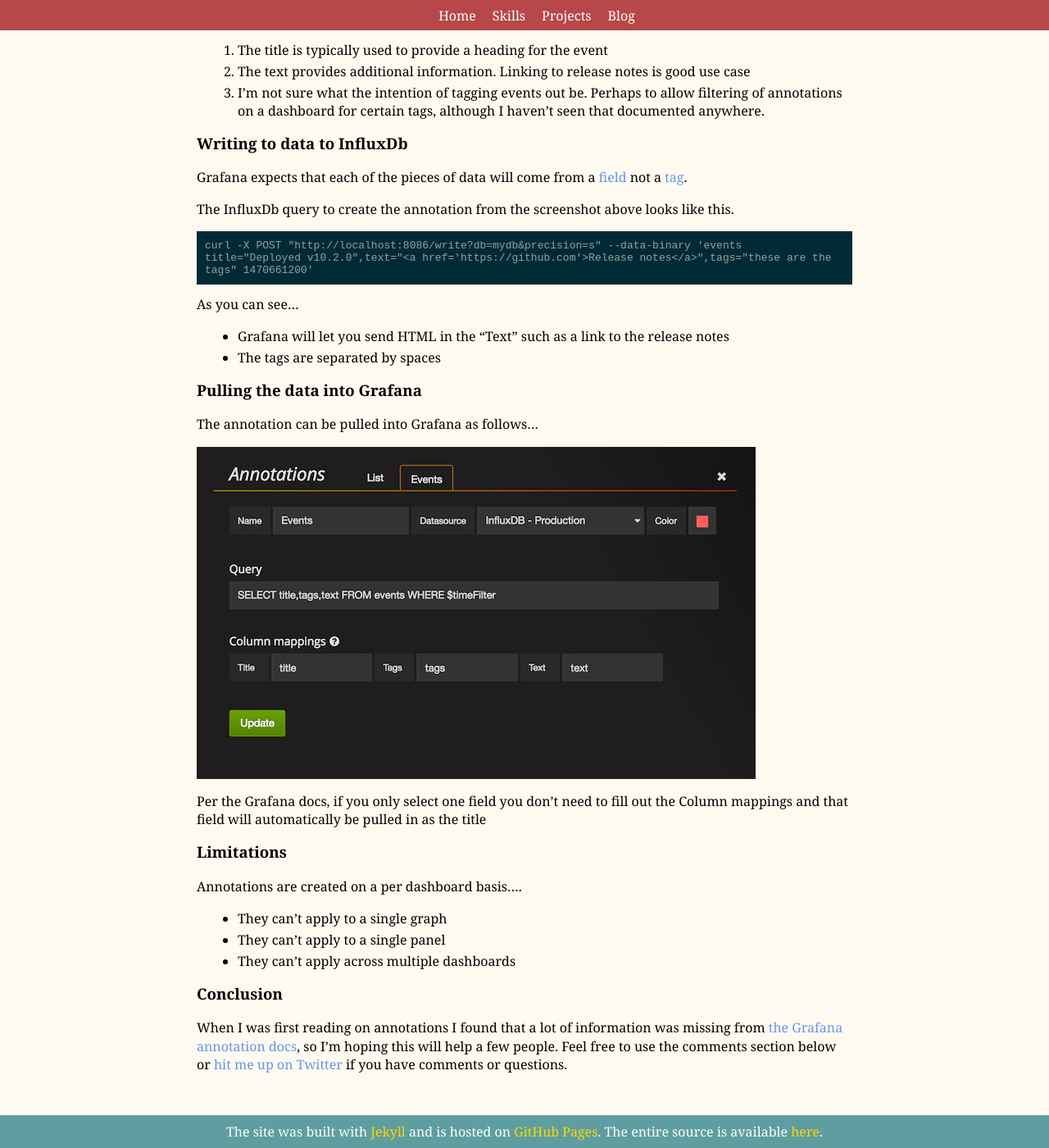
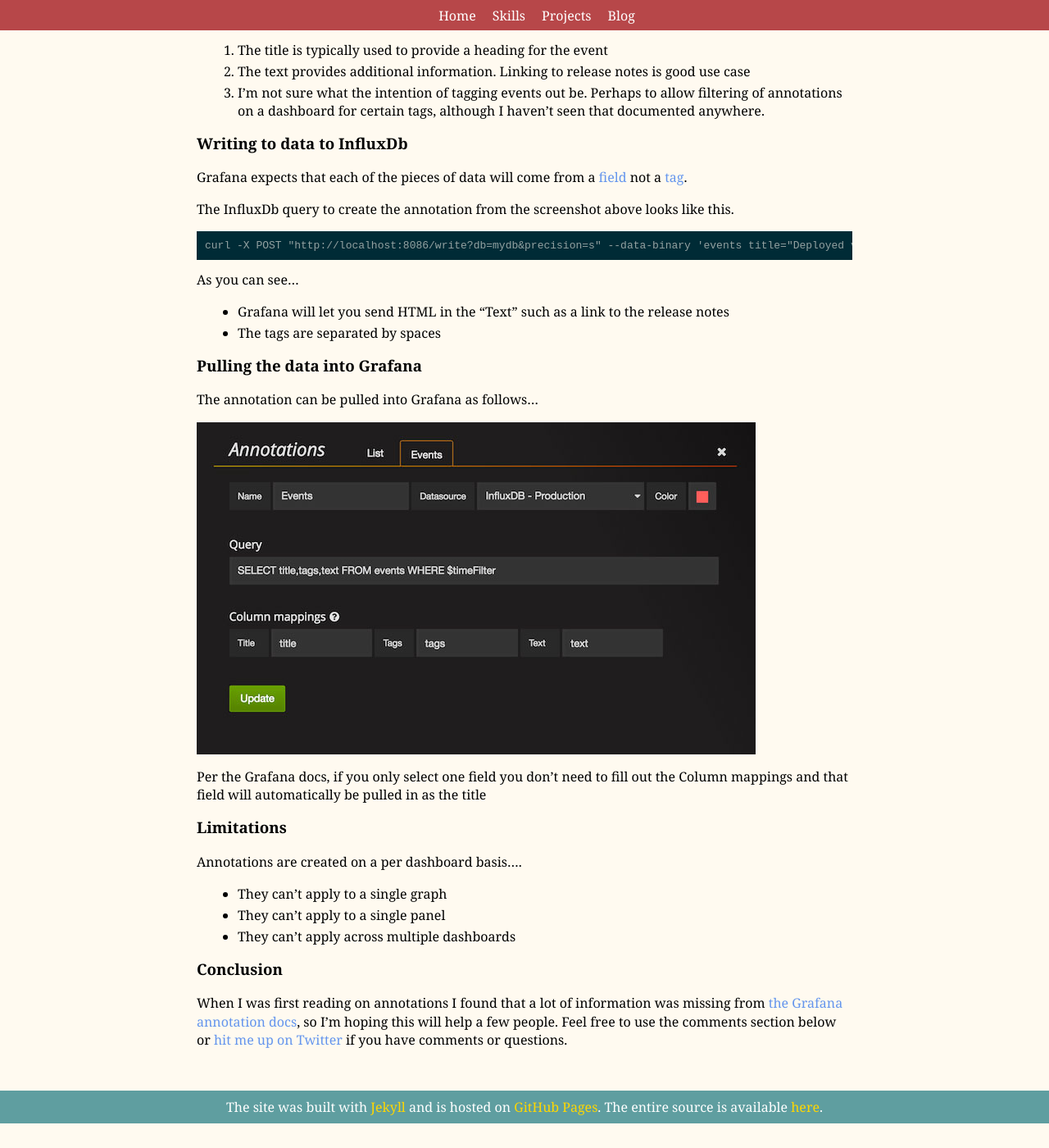
Before and after one commit to mpchadwick/mpchadwick.github.io, a Jekyll site: the page built from _posts/2016-08-08-grafana-influxdb-annotations.md, in a window 1280 px wide and 1400 px high, scrolled down 1118 px. Shown: the whole window at 82% size. Built offline with Jekyll 4.4.1, drawn with Linux system fonts in a browser that asks for light colours; comment, search, counter and statistics services are not loaded; after the commit the page ends 2488 px from its top, so only the background shows below that.

Commit message:
Fix issue with long lines of code

```diff
--- a/style/main.css
+++ b/style/main.css
@@ -41,8 +41,11 @@ p, blockquote {
   line-height: 1.4rem; }
 
 pre {
-  white-space: pre-wrap;
-  padding: 10px; }
+  white-space: nowrap;
+  padding: 10px;
+  overflow-x: auto; }
+  pre code {
+    white-space: pre; }
 
 blockquote {
   margin-left: 25px;
```
Also changed, not shown: style/partials/_global.scss (+6 -1 lines), 1 other file.
